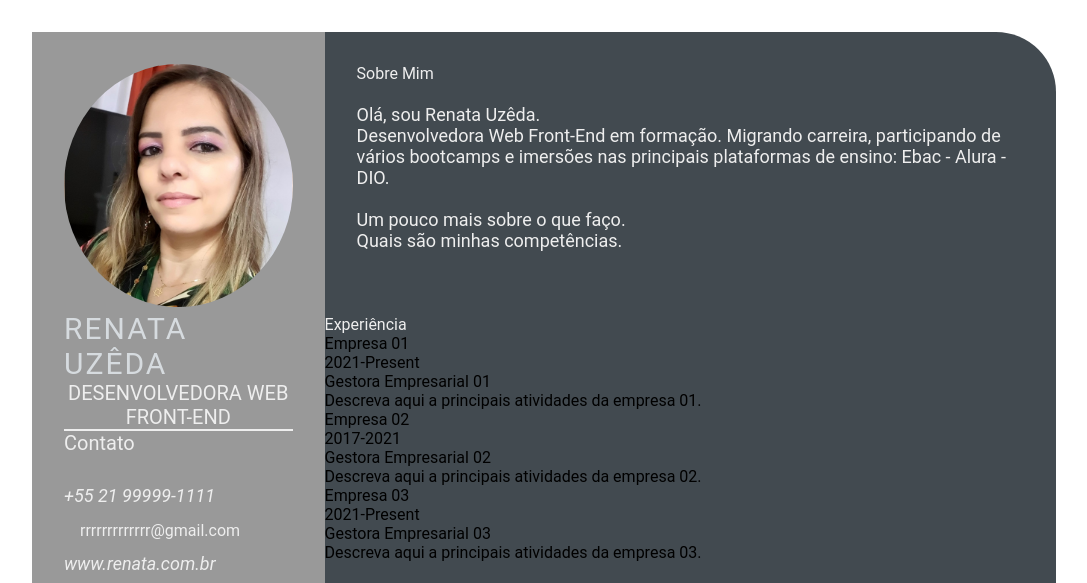
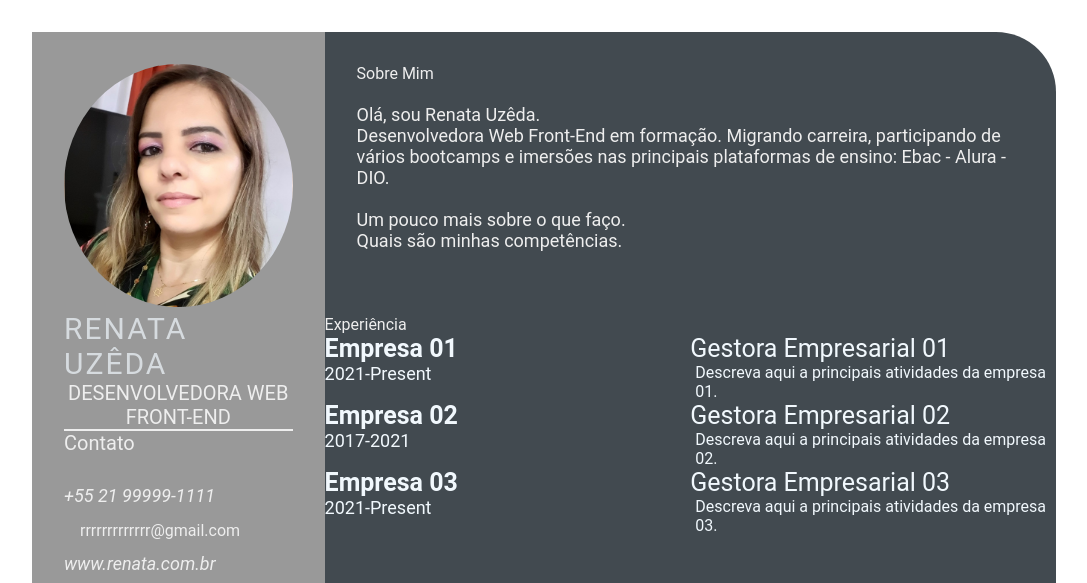
Before and after one commit to RenataUzeda/renatauzeda.github.io, a plain HTML site: page index.html in a window 1280 px wide. Shown: the top 583 px of the page, without its empty margins (96-1183 px from the left). Drawn offline with Linux system fonts and the light colour scheme.

Commit message:
feat: add novas formataçoes ao arquivo style.css
Adiciona estilo para as sections e divs criadas para os campos de
experiência profissional.

Autora: Renata Uzêda.

```diff
--- a/style.css
+++ b/style.css
@@ -101,3 +101,38 @@
     font-size: 18px;
     color: #eeeeee;
 }
+
+.experience-contents,
+.education-contents,
+.awards-contents {
+    display: grid;
+    grid-template-columns: repeat(2, 1fr);
+    padding-bottom: 2rem;
+    color: #F1F8FD;
+}
+
+.exp-company-name,
+.education-school-name,
+.awards-company-name {
+    font-size: 25px;
+    font-weight: bold;
+}
+
+.exp-time-period,
+.educationp-time-period,
+.awards-time-period {
+    font-size: 18px;
+}
+
+.exp-position,
+.education-subject,
+.awards-name {
+    font-size: 25px;
+}
+
+.exp-desc,
+.education-desc,
+.awards-desc {
+    font-size: 16px;
+    padding-left: 5px;
+}
```
Lines whose indentation alone changed are shown as unchanged.
